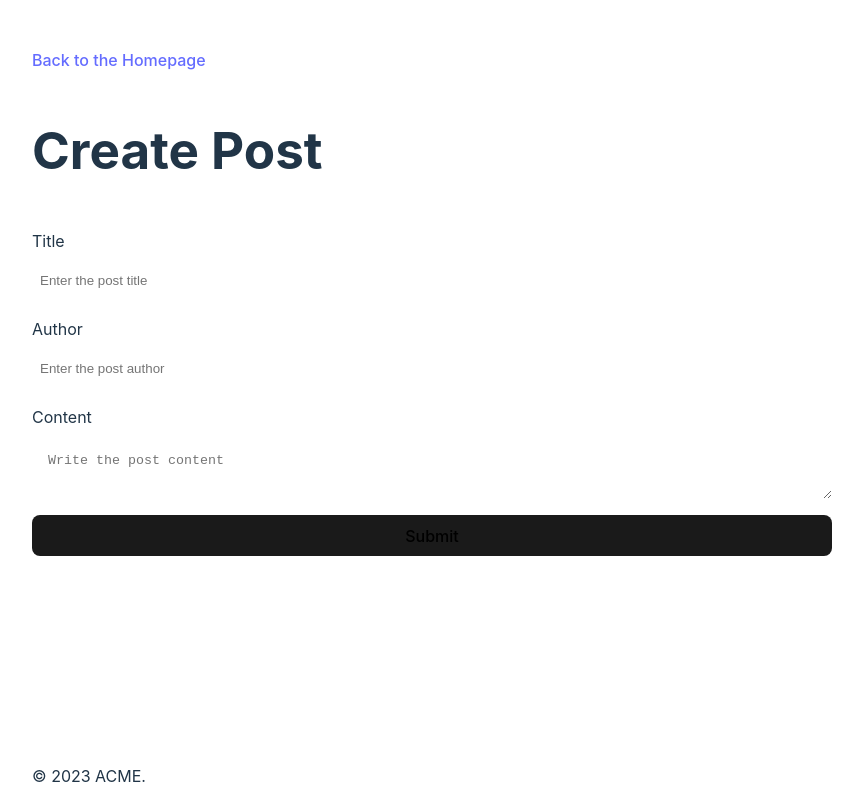
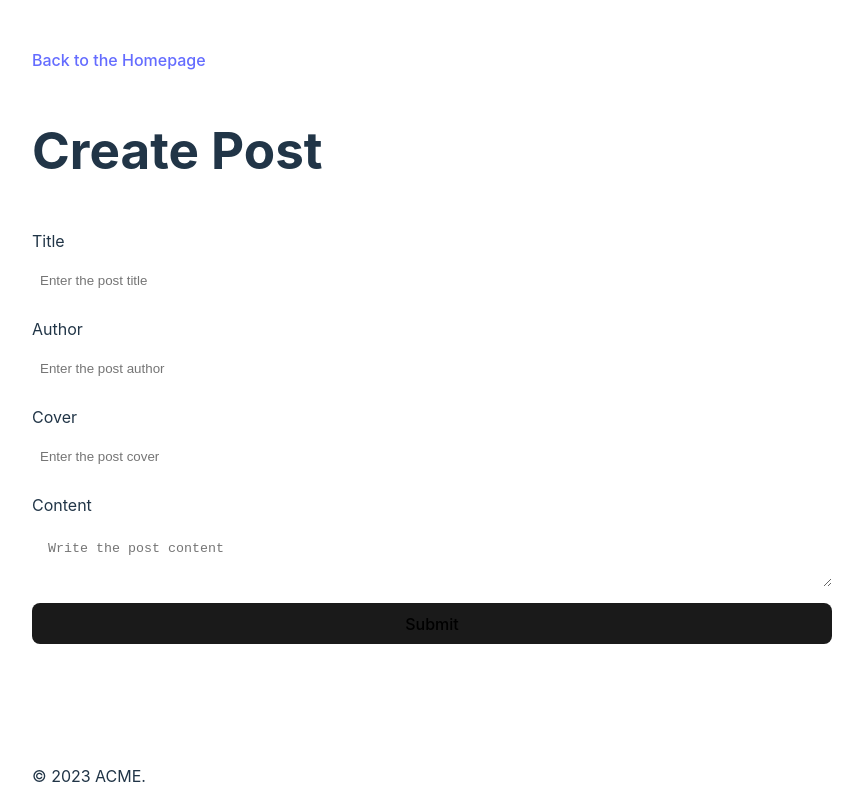
Before and after one commit to neuefische/vite-jsondb-template, a React (Vite) app: page /posts/new in a window 1280 px wide. Shown: the whole page, without its empty margins (208-1071 px from the left). Built offline with nearby package versions, Linux system fonts and the light colour scheme.

Commit message:
Update form

```diff
--- a/src/Post/PostForm.jsx
+++ b/src/Post/PostForm.jsx
@@ -28,6 +28,16 @@ export default function PostForm({ post = {}, onSubmit }) {
         />
       </label>
       <label>
+        Cover
+        <input
+          name="cover"
+          type="url"
+          required
+          placeholder="Enter the post cover"
+          defaultValue={post.cover}
+        />
+      </label>
+      <label>
         Content
         <textarea
           name="content"
```
